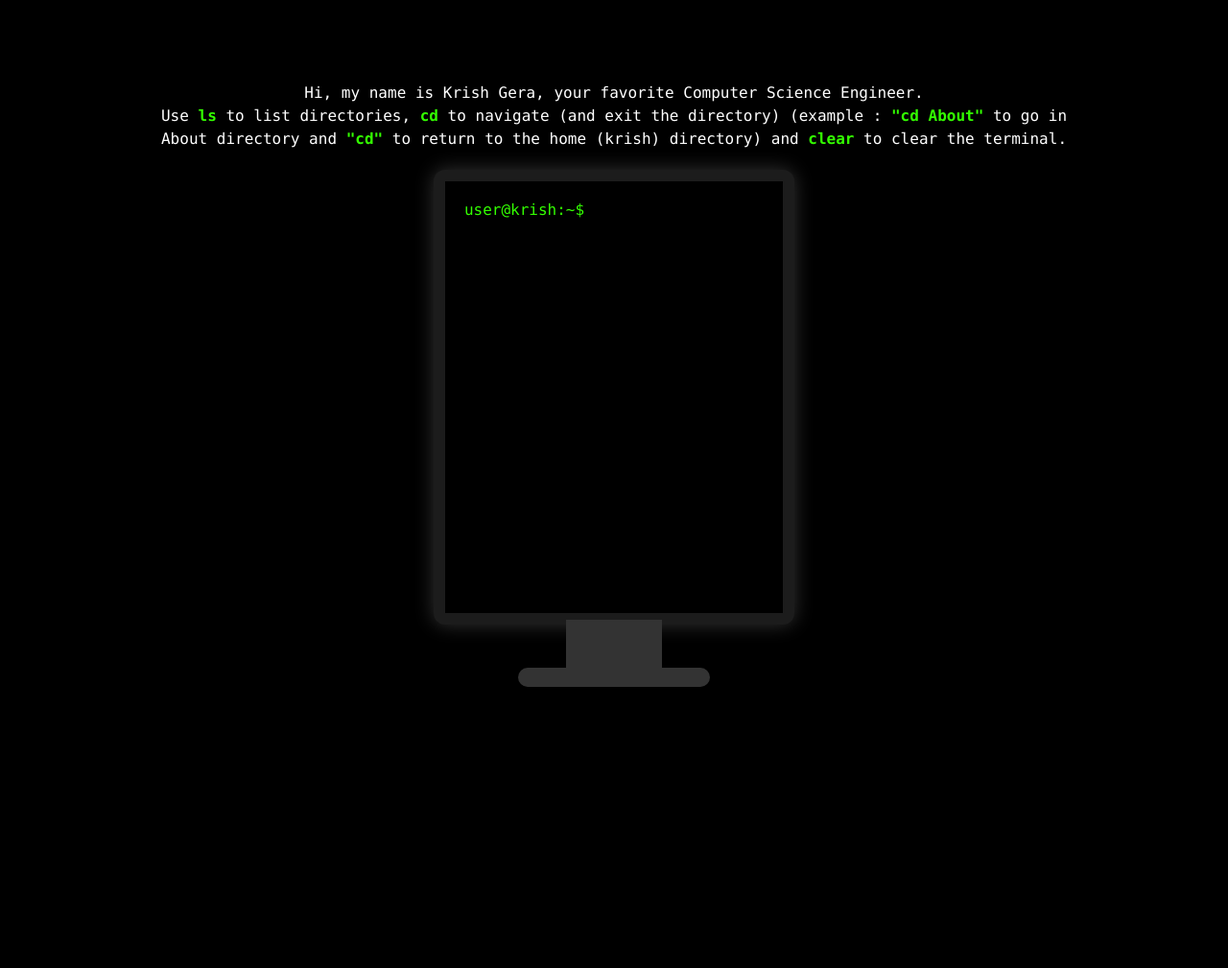
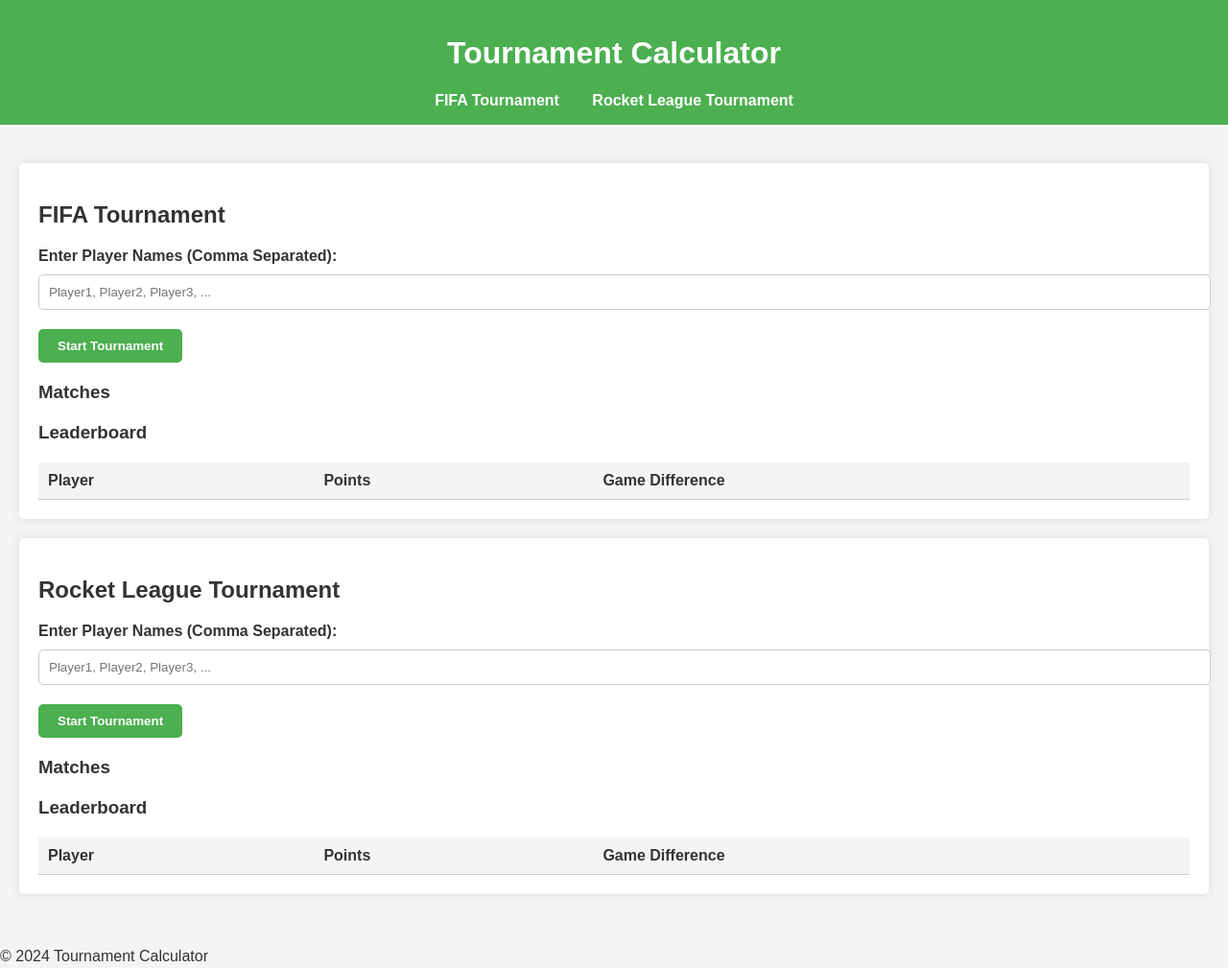
Before and after one commit to krishgera/linux-resume, a plain HTML site: page index.html in a window 1280 px wide. Shown: the whole page at 96% size. Before the commit the page ends 800 px from the top, so only its background shows below. Drawn offline with Linux system fonts and the light colour scheme.

Commit message:
Updated.

```diff
--- a/index.html
+++ b/index.html
@@ -3,39 +3,76 @@
 <head>
     <meta charset="UTF-8">
     <meta name="viewport" content="width=device-width, initial-scale=1.0">
-    <title>Krish Gera's Interactive Resume</title>
+    <title>Tournament Calculator</title>
     <link rel="stylesheet" href="styles.css">
 </head>
 <body>
-
-<div id="wrapper">
-    <div id="introduction">
-        <p>Hi, my name is Krish Gera, your favorite Computer Science Engineer.</p>
-        <p>Use <strong>ls</strong> to list directories, <strong>cd</strong> to navigate (and exit the directory) (example : <strong>"cd About"</strong> to go in About directory and <strong>"cd"</strong> to return to the home (krish) directory) and <strong>clear</strong> to clear the terminal.</p>
-    </div>
-
-    <div id="computer">
-        <div id="monitor">
-            <div id="screen">
-                <div id="loading-screen">
-                    <div id="booting-text">System Booting</div>
-                    <div id="dots"></div>
-                </div>
-
-                <div id="terminal" class="hidden">
-                    <div id="output"></div>
-                    <div id="input-line" class="input-line">
-                        <div id="prompt" class="prompt">user@krish:~$</div>
-                        <input id="command" type="text" autofocus>
-                    </div>
-                </div>
+    <header>
+        <h1>Tournament Calculator</h1>
+        <nav>
+            <a href="#fifa">FIFA Tournament</a>
+            <a href="#rocket-league">Rocket League Tournament</a>
+        </nav>
+    </header>
+    <main>
+        <section id="fifa">
+            <h2>FIFA Tournament</h2>
+            <form id="fifa-setup">
+                <label for="fifa-players">Enter Player Names (Comma Separated):</label>
+                <input type="text" id="fifa-players" name="fifa-players" placeholder="Player1, Player2, Player3, ...">
+                <button type="button" onclick="startFifaTournament()">Start Tournament</button>
+            </form>
+            <div id="fifa-matches">
+                <h3>Matches</h3>
+                <div id="fifa-match-list"></div>
             </div>
-        </div>
-        <div id="stand"></div>
-        <div id="base"></div>
-    </div>
-</div>
-
-<script src="script.js"></script>
+            <div id="fifa-leaderboard">
+                <h3>Leaderboard</h3>
+                <table id="fifa-leaderboard-table">
+                    <thead>
+                        <tr>
+                            <th>Player</th>
+                            <th>Points</th>
+                            <th>Game Difference</th>
+                        </tr>
+                    </thead>
+                    <tbody>
+                        <!-- Leaderboard rows will be dynamically inserted here -->
+                    </tbody>
+                </table>
+            </div>
+        </section>
+        <section id="rocket-league">
+            <h2>Rocket League Tournament</h2>
+            <form id="rocket-league-setup">
+                <label for="rocket-players">Enter Player Names (Comma Separated):</label>
+                <input type="text" id="rocket-players" name="rocket-players" placeholder="Player1, Player2, Player3, ...">
+                <button type="button" onclick="startRocketLeagueTournament()">Start Tournament</button>
+            </form>
+            <div id="rocket-league-matches">
+                <h3>Matches</h3>
+                <div id="rocket-league-match-list"></div>
+            </div>
+            <div id="rocket-league-leaderboard">
+                <h3>Leaderboard</h3>
+                <table id="rocket-league-leaderboard-table">
+                    <thead>
+                        <tr>
+                            <th>Player</th>
+                            <th>Points</th>
+                            <th>Game Difference</th>
+                        </tr>
+                    </thead>
+                    <tbody>
+                        <!-- Leaderboard rows will be dynamically inserted here -->
+                    </tbody>
+                </table>
+            </div>
+        </section>
+    </main>
+    <footer>
+        <p>© 2024 Tournament Calculator</p>
+    </footer>
+    <script src="script.js"></script>
 </body>
 </html>
--- a/script.js
+++ b/script.js
@@ -1,105 +1,142 @@
-window.addEventListener('load', () => {
-    const loadingScreen = document.getElementById('loading-screen');
-    const terminal = document.getElementById('terminal');
-    const introduction = document.getElementById('introduction');
-    const output = document.getElementById('output');
-    const commandInput = document.getElementById('command');
-    const prompt = document.getElementById('prompt');
-
-    let currentDirectory = '/';
-    const fileSystem = {
-        '/': ['Contact', 'About'],
-        '/Contact': [], // Contact details will be handled separately
-        '/About': [] // About details will be handled separately
-    };
-
-    function updatePrompt() {
-        prompt.textContent = `user@krish:${currentDirectory}$ `;
+// Utility function to initialize players
+function initializePlayers(playerNames) {
+    const players = {};
+    playerNames.forEach(player => {
+        players[player] = { points: 0, difference: 0 };
+    });
+    return players;
 }
 
-    function bootSequence() {
-        let dots = '';
-        const maxDots = 5;
-        const dotsElement = document.getElementById('dots');
-        const bootText = document.getElementById('booting-text');
-
-        bootText.textContent = 'System Booting';
-
-        const dotInterval = setInterval(() => {
-            if (dots.length >= maxDots) {
-                clearInterval(dotInterval);
-                loadingScreen.classList.add('hidden');
-                terminal.classList.remove('hidden');
-                introduction.classList.remove('hidden');
-                commandInput.focus();
-            } else {
-                dots += '.';
-                dotsElement.textContent = dots;
+// Start FIFA Tournament
+function startFifaTournament() {
+    const playerNames = document.getElementById('fifa-players').value.split(',').map(name => name.trim());
+    if (playerNames.length !== 8) {
+        alert('Please enter exactly 8 player names.');
+        return;
     }
-        }, 500);
+    localStorage.setItem('fifaPlayers', JSON.stringify(initializePlayers(playerNames)));
+    generateFifaMatches(playerNames);
+    updateFifaLeaderboard();
 }
 
-    bootSequence();
-
-    function displayMessage(message, isHTML = false) {
-        const messageElement = document.createElement('div');
-        if (isHTML) {
-            messageElement.innerHTML = message;
-        } else {
-            messageElement.textContent = message;
+// Generate FIFA Matches
+function generateFifaMatches(playerNames) {
+    const matchesContainer = document.getElementById('fifa-match-list');
+    matchesContainer.innerHTML = '';
+    let matchNumber = 1;
+    for (let i = 0; i < playerNames.length; i++) {
+        for (let j = i + 1; j < playerNames.length; j++) {
+            matchesContainer.innerHTML += `
+                <div class="match">
+                    <p>Match #${matchNumber}: ${playerNames[i]} vs ${playerNames[j]}</p>
+                    <select onchange="updateFifaResult('${playerNames[i]}', '${playerNames[j]}', this.value)">
+                        <option value="">Select Winner</option>
+                        <option value="${playerNames[i]}">${playerNames[i]}</option>
+                        <option value="${playerNames[j]}">${playerNames[j]}</option>
+                    </select>
+                </div>
+            `;
+            matchNumber++;
         }
-        output.appendChild(messageElement);
-        output.scrollTop = output.scrollHeight;
-    }
-
-    function clearTerminal() {
-        output.textContent = '';
-    }
-
-    function listDirectory() {
-        if (currentDirectory === '/Contact/') {
-            displayMessage('<span style="color: red;">krishgera@outlook.com       +447747151769</span>', true);
-        } else if (currentDirectory === '/About/') {
-            displayMessage('A Computer Science graduate with a talent for discovering and fixing vulnerabilities. Proficient in Python, C++, JavaScript, CSS, C# and React Native.', false);
-            displayMessage('<a href="https://github.com/krishgera" style="color: blue;" target="_blank">Check out my GitHub</a>', true);
-        } else {
-            displayMessage(fileSystem[currentDirectory].join('\n'));
     }
 }
 
-    function executeCommand(command) {
-        commandInput.value = '';
-        let parts = command.trim().split(' ');
-        let cmd = parts[0].toLowerCase();
-        let arg = parts.slice(1).join(' ');
+// Update FIFA Result
+function updateFifaResult(player1, player2, winner) {
+    const players = JSON.parse(localStorage.getItem('fifaPlayers'));
+    if (winner === player1) {
+        players[player1].points += 1;
+        players[player1].difference += 1;
+        players[player2].difference -= 1;
+    } else if (winner === player2) {
+        players[player2].points += 1;
+        players[player2].difference += 1;
+        players[player1].difference -= 1;
+    }
+    localStorage.setItem('fifaPlayers', JSON.stringify(players));
+    updateFifaLeaderboard();
+}
 
-        displayMessage(`user@krish:${currentDirectory}$ ${command}`);
+// Update FIFA Leaderboard
+function updateFifaLeaderboard() {
+    const leaderboardTable = document.getElementById('fifa-leaderboard-table').querySelector('tbody');
+    const players = JSON.parse(localStorage.getItem('fifaPlayers'));
+    const playerNames = Object.keys(players).sort((a, b) => players[b].points - players[a].points || players[b].difference - players[a].difference);
+    leaderboardTable.innerHTML = '';
+    playerNames.forEach(player => {
+        leaderboardTable.innerHTML += `
+            <tr>
+                <td>${player}</td>
+                <td>${players[player].points}</td>
+                <td>${players[player].difference}</td>
+            </tr>
+        `;
+    });
+}
 
-        if (cmd === 'ls') {
-            listDirectory();
-        } else if (cmd === 'cd') {
-            if (!arg || arg === '~') {
-                currentDirectory = '/';
-            } else if (arg === '..') {
-                let pathParts = currentDirectory.trim().split('/');
-                pathParts.pop();
-                currentDirectory = pathParts.join('/') || '/';
-            } else if (Object.keys(fileSystem).includes(currentDirectory + arg)) {
-                currentDirectory += arg + '/';
-            } else {
-                displayMessage('Directory not found');
+// Start Rocket League Tournament
+function startRocketLeagueTournament() {
+    const playerNames = document.getElementById('rocket-players').value.split(',').map(name => name.trim());
+    if (playerNames.length !== 8) {
+        alert('Please enter exactly 8 player names.');
+        return;
     }
-            updatePrompt();
-        } else if (cmd === 'clear') {
-            clearTerminal();
-        } else {
-            displayMessage('Command not found');
+    localStorage.setItem('rocketLeaguePlayers', JSON.stringify(initializePlayers(playerNames)));
+    generateRocketLeagueMatches(playerNames);
+    updateRocketLeagueLeaderboard();
+}
+
+// Generate Rocket League Matches
+function generateRocketLeagueMatches(playerNames) {
+    const matchesContainer = document.getElementById('rocket-league-match-list');
+    matchesContainer.innerHTML = '';
+    let matchNumber = 1;
+    for (let i = 0; i < playerNames.length; i++) {
+        for (let j = i + 1; j < playerNames.length; j++) {
+            matchesContainer.innerHTML += `
+                <div class="match">
+                    <p>Match #${matchNumber}: ${playerNames[i]} vs ${playerNames[j]}</p>
+                    <select onchange="updateRocketLeagueResult('${playerNames[i]}', '${playerNames[j]}', this.value)">
+                        <option value="">Select Winner</option>
+                        <option value="${playerNames[i]}">${playerNames[i]}</option>
+                        <option value="${playerNames[j]}">${playerNames[j]}</option>
+                    </select>
+                </div>
+            `;
+            matchNumber++;
+        }
     }
 }
 
-    commandInput.addEventListener('keydown', function (e) {
-        if (e.key === 'Enter') {
-            executeCommand(this.value);
+// Update Rocket League Result
+function updateRocketLeagueResult(player1, player2, winner) {
+    const players = JSON.parse(localStorage.getItem('rocketLeaguePlayers'));
+    if (winner === player1) {
+        players[player1].points += 1;
+        players[player1].difference += 1;
+        players[player2].difference -= 1;
+    } else if (winner === player2) {
+        players[player2].points += 1;
+        players[player2].difference += 1;
+        players[player1].difference -= 1;
     }
+    localStorage.setItem('rocketLeaguePlayers', JSON.stringify(players));
+    updateRocketLeagueLeaderboard();
+}
+
+// Update Rocket League Leaderboard
+function updateRocketLeagueLeaderboard() {
+    const leaderboardTable = document.getElementById('rocket-league-leaderboard-table').querySelector('tbody');
+    const players = JSON.parse(localStorage.getItem('rocketLeaguePlayers'));
+    const playerNames = Object.keys(players).sort((a, b) => players[b].points - players[a].points || players[b].difference - players[a].difference);
+    leaderboardTable.innerHTML = '';
+    playerNames.forEach(player => {
+        leaderboardTable.innerHTML += `
+            <tr>
+                <td>${player}</td>
+                <td>${players[player].points}</td>
+                <td>${players[player].difference}</td>
+            </tr>
+        `;
     });
-});
+}
--- a/styles.css
+++ b/styles.css
@@ -1,132 +1,113 @@
-body, html {
-    height: 100%;
+/* General styles */
+body {
+    font-family: 'Arial', sans-serif;
     margin: 0;
     padding: 0;
-    background-color: #000;
-    display: flex;
-    justify-content: center;
-    align-items: center;
-    font-family: 'Consolas', 'Monaco', monospace;
-    color: white;
+    background-color: #f4f4f4;
+    color: #333;
 }
 
-#wrapper {
+header {
+    background: #4CAF50;
+    color: #fff;
+    padding: 1rem 0;
     text-align: center;
-    max-width: 1000px;
-    margin: 0 auto;
 }
 
-#introduction {
+nav a {
+    color: #fff;
+    margin: 0 15px;
+    text-decoration: none;
+    font-weight: bold;
+}
+
+main {
+    padding: 20px;
+}
+
+section {
+    background: #fff;
+    margin: 20px 0;
+    padding: 20px;
+    border-radius: 5px;
+    box-shadow: 0 0 10px rgba(0, 0, 0, 0.1);
+}
+
+form {
     margin-bottom: 20px;
 }
 
-#introduction p {
-    margin: 0;
-    padding: 0;
-    line-height: 1.5;
+label {
+    display: block;
+    margin-bottom: 10px;
+    font-weight: bold;
 }
 
-#introduction strong {
-    color: #33ff00;
+input[type="text"] {
+    width: 100%;
+    padding: 10px;
+    margin-bottom: 20px;
+    border: 1px solid #ccc;
+    border-radius: 5px;
 }
 
-.hidden {
-    display: none;
+button {
+    background: #4CAF50;
+    color: #fff;
+    padding: 10px 20px;
+    border: none;
+    border-radius: 5px;
+    cursor: pointer;
+    font-weight: bold;
 }
 
-#computer {
-    display: flex;
-    flex-direction: column;
-    align-items: center;
+button:hover {
+    background: #45a049;
 }
 
-#monitor {
-    background-color: #1c1c1c;
-    border-radius: 12px;
-    padding: 12px;
-    box-shadow: 0 0 20px #333;
+#fifa-leaderboard, #rocket-league-leaderboard, #fifa-matches, #rocket-league-matches {
+    margin-top: 20px;
 }
 
-#screen {
-    background-color: #000;
+table {
     width: 100%;
-    max-width: 800px;
-    height: 450px;
-    display: flex;
-    flex-direction: column;
-    justify-content: center;
-    align-items: center;
-    position: relative;
-    overflow: hidden;
+    border-collapse: collapse;
+    margin-top: 20px;
 }
 
-#loading-screen, #terminal {
-    width: 100%;
-    height: 100%;
-    color: #33ff00;
+th, td {
+    padding: 10px;
+    text-align: left;
+    border-bottom: 1px solid #ccc;
 }
 
-#booting-text, #dots {
-    text-align: center;
+th {
+    background: #f4f4f4;
 }
 
-#terminal {
-    padding: 20px;
-    box-sizing: border-box;
-    overflow-y: auto;
+tr:nth-child(even) {
+    background: #f9f9f9;
 }
 
-#output {
-    white-space: pre-wrap;
-    overflow: auto;
-}
-
-.input-line {
-    display: flex;
-}
-
-.prompt {
-    padding-right: 10px;
-}
-
-#command {
-    flex-grow: 1;
-    background-color: #000;
-    color: #33ff00;
-    border: none;
-    outline: none;
-    padding: 0;
-    margin: 0;
-}
-
-#stand {
-    background-color: #333;
-    height: 50px;
-    width: 100px;
-    margin-top: -5px;
-}
-
-#base {
-    background-color: #333;
-    height: 20px;
-    width: 200px;
-    border-radius: 10px;
-}
-
-@media (max-width: 768px) {
-    #wrapper {
-        max-width: none;
+@media (max-width: 600px) {
+    nav a {
+        display: block;
+        margin: 10px 0;
     }
 
-    #screen {
-        height: 50vw;
+    section {
+        padding: 10px;
     }
 
-    #monitor {
-        padding: 6px;
+    input[type="text"] {
+        padding: 8px;
     }
 
-    #stand, #base {
-        display: none;
+    button {
+        padding: 8px 16px;
+    }
+
+    th, td {
+        padding: 8px;
     }
 }
```
Also changed, not shown: 1 other file. Lines whose indentation alone changed are shown as unchanged.
